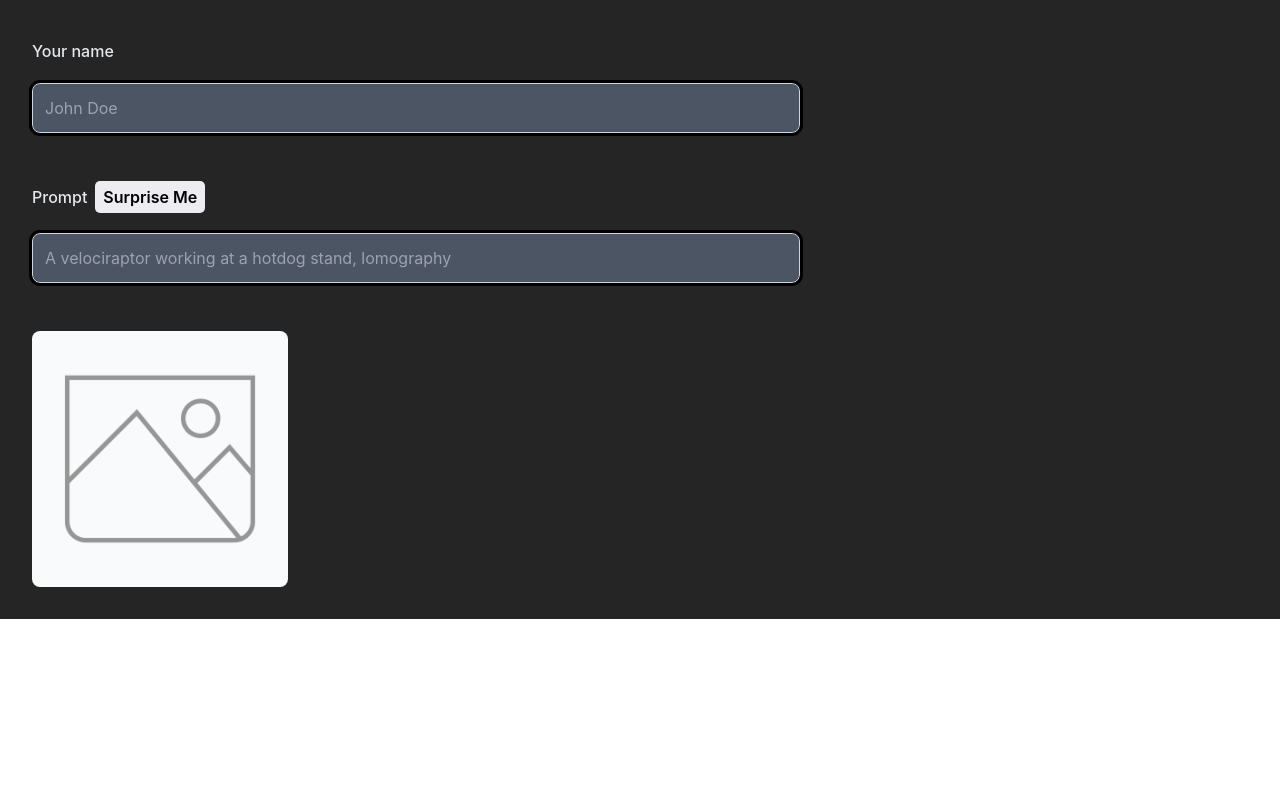
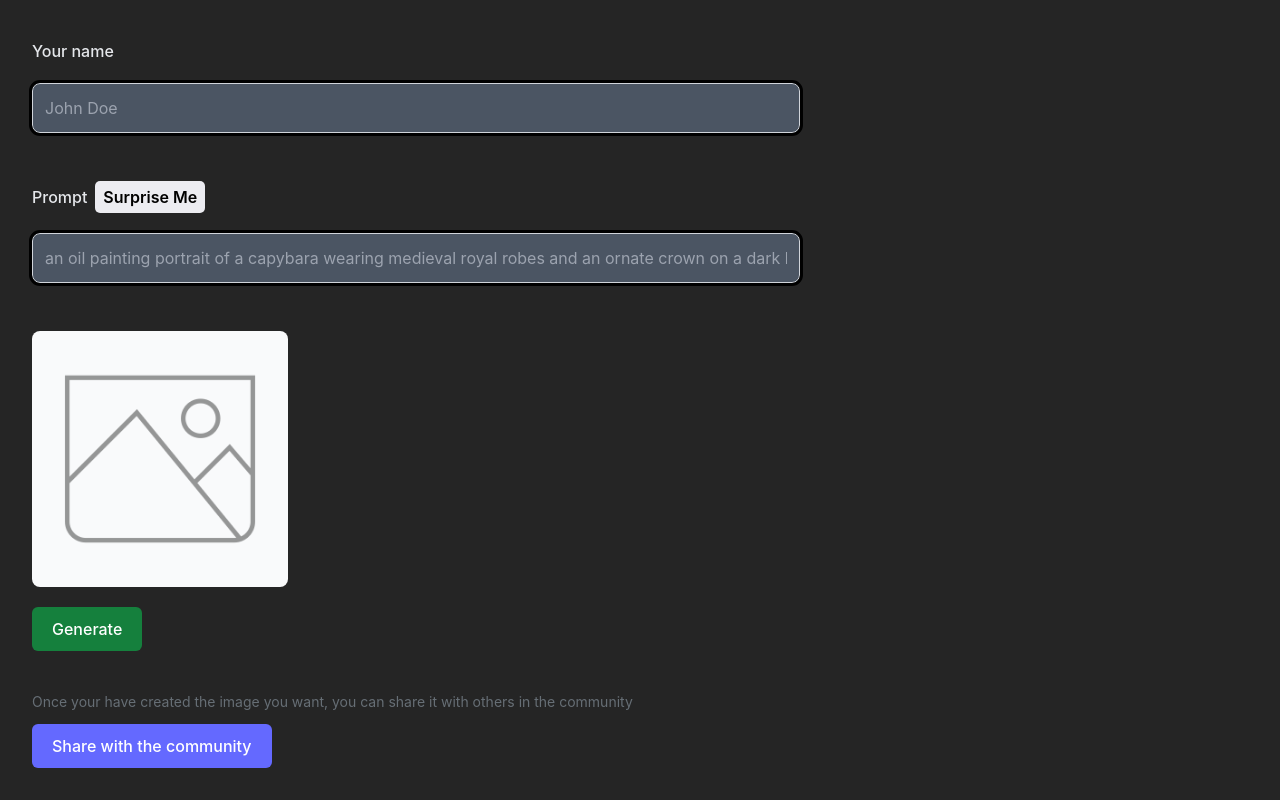
Before and after one commit to moonman369/ApixiClient, a React (Vite) app: page /create-post in a window 1280 px wide. Shown: the part 210-1010 px from the top of the page. Before the commit the page ends 829 px from the top, so only its background shows below. Built offline with nearby package versions, Linux system fonts and the light colour scheme; a web font is replaced by a local one.

Commit message:
Add generate and share buttons - Create implement surprise me funtionality

```diff
--- a/src/pages/CreatePost.jsx
+++ b/src/pages/CreatePost.jsx
@@ -1,4 +1,4 @@
-import React, { useState } from "react";
+import React, { useEffect, useState } from "react";
 import { useNavigate } from "react-router-dom";
 
 import { preview } from "../assets";
@@ -14,9 +14,24 @@ const CreatePost = () => {
   });
   const [generatingImg, setGeneratingImg] = useState(false);
   const [loading, setLoading] = useState(false);
+  const [initRandomPrompt, setInitRandomPrompt] = useState("");
+
+  useEffect(() => {
+    setInitRandomPrompt(getRandomPrompt(""));
+  }, []);
+
+  const generateImage = () => {};
+
   const handleSubmit = () => {};
-  const handleChange = (e) => {};
-  const handleSurpriseMe = () => {};
+
+  const handleChange = (e) => {
+    setForm({ ...form, [e.target.name]: e.target.value });
+  };
+
+  const handleSurpriseMe = () => {
+    setForm({ ...form, prompt: initRandomPrompt });
+    setInitRandomPrompt(getRandomPrompt(initRandomPrompt));
+  };
 
   return (
     <section className="max-w-7xl mx-auto">
@@ -42,7 +57,7 @@ const CreatePost = () => {
             labelName="Prompt"
             type="text"
             name="prompt"
-            placeholder={getRandomPrompt("")}
+            placeholder={initRandomPrompt}
             value={form.prompt}
             handleChange={handleChange}
             isSurpriseMe
@@ -71,6 +86,29 @@ const CreatePost = () => {
             )}
           </div>
         </div>
+
+        <div className="mt-5 flex gap-5">
+          <button
+            type="button"
+            onClick={generateImage}
+            className="text-white bg-green-700 font-medium rounded-md text-md w-full sm:w-auto px-5 py-2.5 text-center"
+          >
+            {generatingImg ? "Generating..." : "Generate"}
+          </button>
+        </div>
+
+        <div className="mt-10">
+          <p className="mt-2 text-[#666e75] text-[14px]">
+            Once your have created the image you want, you can share it with
+            others in the community
+          </p>
+          <button
+            type="submit"
+            className="mt-3 text-white bg-[#6469ff] font-medium rounded-md text-md w-full sm:w-auto px-5 py-2.5 text-center"
+          >
+            {loading ? "Sharing..." : "Share with the community"}
+          </button>
+        </div>
       </form>
     </section>
   );
```
